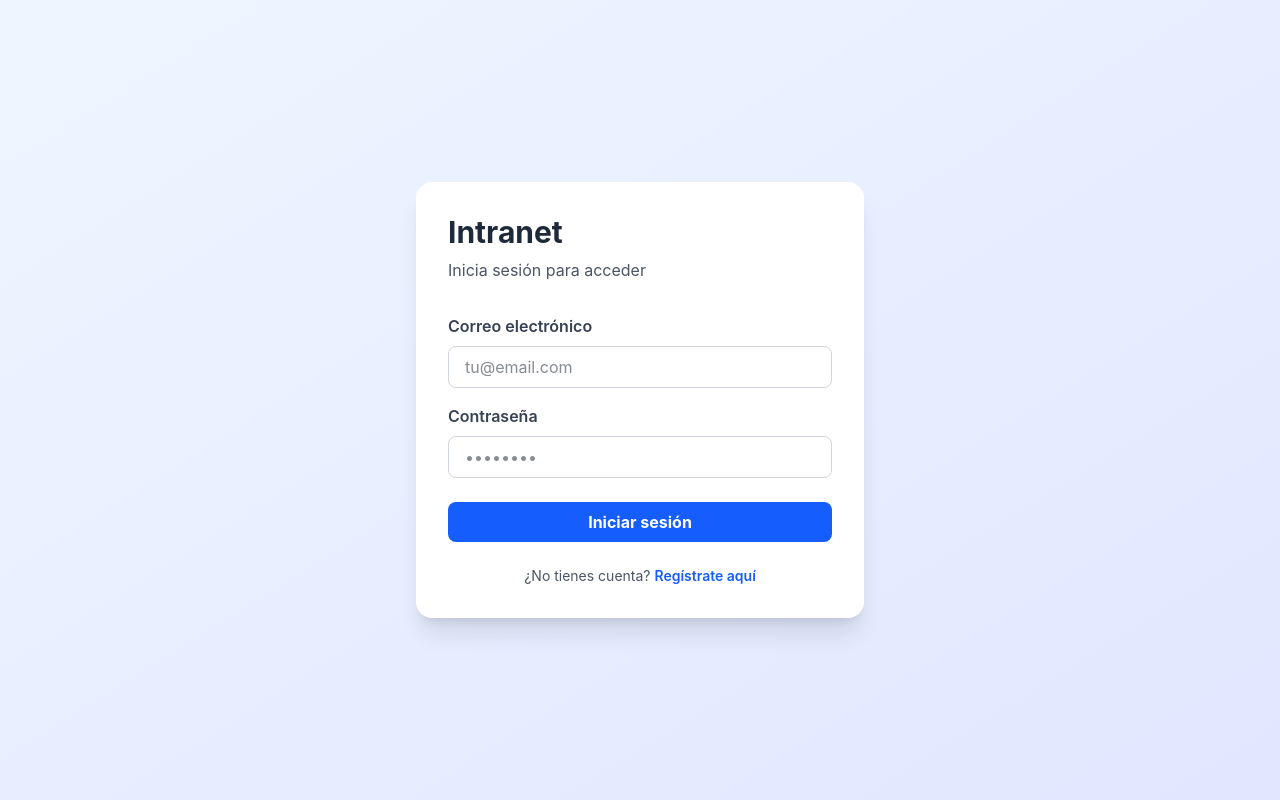
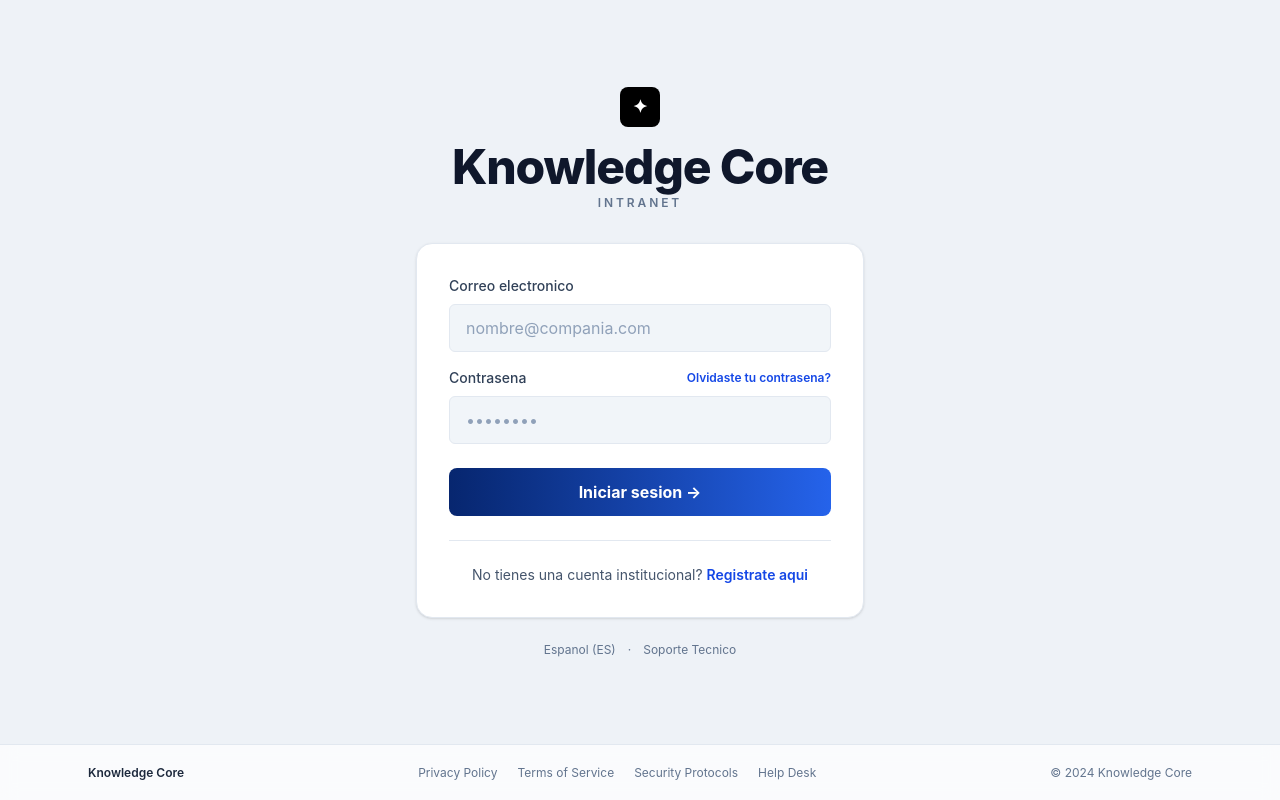
Before and after one commit to pablovalencia1404/intranet-knowledge, a React app in the folder frontend/: page /login in a window 1280 px wide. Built offline with nearby package versions, Linux system fonts and the light colour scheme; no server answers; the HTML template or start-up script is replaced by a standard one.

Commit message:
feat: Rediseñar componentes de Login y Registro con mejoras en la UI y funcionalidad

```diff
--- a/frontend/src/componentes/Login.jsx
+++ b/frontend/src/componentes/Login.jsx
@@ -48,42 +48,52 @@ export default function Login({ onLogin }) {
   };
 
   return (
-    <div className="min-h-screen bg-gradient-to-br from-blue-50 to-indigo-100 flex items-center justify-center p-4">
-      <div className="bg-white rounded-2xl shadow-xl p-8 w-full max-w-md">
-        <h1 className="text-3xl font-bold text-gray-800 mb-2">Intranet</h1>
-        <p className="text-gray-600 mb-8">Inicia sesión para acceder</p>
+    <div className="min-h-screen bg-[#eef2f7] flex flex-col">
+      <div className="flex-1 flex items-center justify-center p-4 md:p-8">
+        <div className="w-full max-w-xl">
+          <div className="text-center mb-8">
+            <div className="inline-flex h-10 w-10 items-center justify-center rounded-lg bg-black text-white text-lg font-bold">✦</div>
+            <h1 className="mt-4 text-5xl font-extrabold tracking-tight text-slate-900">Knowledge Core</h1>
+            <p className="mt-1 text-xs uppercase tracking-[0.24em] text-slate-500 font-semibold">Intranet</p>
+          </div>
 
+          <div className="bg-white rounded-2xl border border-slate-200 shadow-sm p-6 md:p-8 max-w-md mx-auto">
             <form onSubmit={handleLogin}>
               <div className="mb-4">
-            <label className="block text-gray-700 font-semibold mb-2">
-              Correo electrónico
+                <label className="block text-sm text-slate-700 font-medium mb-2">
+                  Correo electronico
                 </label>
                 <input
                   type="email"
                   value={email}
                   onChange={(e) => setEmail(e.target.value)}
                   required
-              className="w-full px-4 py-2 border border-gray-300 rounded-lg focus:outline-none focus:ring-2 focus:ring-blue-500"
-              placeholder="tu@email.com"
+                  className="w-full h-12 px-4 bg-slate-100 border border-slate-200 rounded-md text-slate-800 placeholder:text-slate-400 focus:outline-none focus:ring-2 focus:ring-blue-500"
+                  placeholder="nombre@compania.com"
                 />
               </div>
 
               <div className="mb-6">
-            <label className="block text-gray-700 font-semibold mb-2">
-              Contraseña
+                <div className="flex items-center justify-between mb-2">
+                  <label className="block text-sm text-slate-700 font-medium">
+                    Contrasena
                   </label>
+                  <button type="button" className="text-xs text-blue-700 hover:text-blue-900 font-semibold">
+                    Olvidaste tu contrasena?
+                  </button>
+                </div>
                 <input
                   type="password"
                   value={contraseña}
                   onChange={(e) => setContraseña(e.target.value)}
                   required
-              className="w-full px-4 py-2 border border-gray-300 rounded-lg focus:outline-none focus:ring-2 focus:ring-blue-500"
+                  className="w-full h-12 px-4 bg-slate-100 border border-slate-200 rounded-md text-slate-800 placeholder:text-slate-400 focus:outline-none focus:ring-2 focus:ring-blue-500"
                   placeholder="••••••••"
                 />
               </div>
 
               {error && (
-            <div className="mb-4 p-3 bg-red-100 border border-red-400 text-red-700 rounded-lg text-sm">
+                <div className="mb-4 p-3 bg-red-50 border border-red-200 text-red-700 rounded-lg text-sm">
                   {error}
                 </div>
               )}
@@ -91,19 +101,42 @@ export default function Login({ onLogin }) {
               <button
                 type="submit"
                 disabled={cargando}
-            className="w-full bg-blue-600 hover:bg-blue-700 disabled:bg-gray-400 text-white font-bold py-2 px-4 rounded-lg transition duration-200"
+                className="w-full h-12 bg-gradient-to-r from-[#07266f] to-[#2563eb] hover:from-[#061d56] hover:to-[#1f56cf] disabled:opacity-60 text-white font-bold rounded-lg transition"
               >
-            {cargando ? 'Iniciando sesión...' : 'Iniciar sesión'}
+                {cargando ? 'Iniciando sesion...' : 'Iniciar sesion →'}
               </button>
             </form>
 
-        <p className="text-center text-gray-600 mt-6 text-sm">
-          ¿No tienes cuenta?{' '}
-          <Link to="/registrarse" className="text-blue-600 hover:underline font-semibold">
-            Regístrate aquí
+            <div className="my-6 border-t border-slate-200" />
+
+            <p className="text-center text-slate-600 text-sm">
+              No tienes una cuenta institucional?{' '}
+              <Link to="/registrarse" className="text-blue-700 hover:text-blue-900 font-semibold">
+                Registrate aqui
               </Link>
             </p>
           </div>
+
+          <div className="text-center mt-6 text-xs text-slate-500">
+            <button type="button" className="hover:text-slate-700">Espanol (ES)</button>
+            <span className="mx-3">·</span>
+            <button type="button" className="hover:text-slate-700">Soporte Tecnico</button>
+          </div>
+        </div>
+      </div>
+
+      <footer className="h-14 border-t border-slate-200 bg-white/70 backdrop-blur">
+        <div className="h-full max-w-6xl mx-auto px-4 md:px-6 flex items-center justify-between text-xs text-slate-500">
+          <p className="font-semibold text-slate-800">Knowledge Core</p>
+          <div className="hidden md:flex items-center gap-5">
+            <span>Privacy Policy</span>
+            <span>Terms of Service</span>
+            <span>Security Protocols</span>
+            <span>Help Desk</span>
+          </div>
+          <p>© 2024 Knowledge Core</p>
+        </div>
+      </footer>
     </div>
   );
 }
--- a/frontend/src/componentes/Registrarse.jsx
+++ b/frontend/src/componentes/Registrarse.jsx
@@ -61,14 +61,22 @@ export default function Registrarse() {
   };
 
   return (
-    <div className="min-h-screen bg-gradient-to-br from-blue-50 to-indigo-100 flex items-center justify-center p-4">
-      <div className="bg-white rounded-2xl shadow-xl p-8 w-full max-w-md">
-        <h1 className="text-3xl font-bold text-gray-800 mb-2">Crear Cuenta</h1>
-        <p className="text-gray-600 mb-8">Regístrate para acceder a la intranet</p>
+    <div className="min-h-screen bg-[#eef2f7] flex flex-col">
+      <div className="flex-1 flex items-center justify-center p-4 md:p-8">
+        <div className="w-full max-w-xl">
+          <div className="text-center mb-8">
+            <div className="inline-flex h-10 w-10 items-center justify-center rounded-lg bg-black text-white text-lg font-bold">✦</div>
+            <h1 className="mt-4 text-5xl font-extrabold tracking-tight text-slate-900">Knowledge Core</h1>
+            <p className="mt-1 text-xs uppercase tracking-[0.24em] text-slate-500 font-semibold">Institutional Intelligence</p>
+          </div>
 
-        <form onSubmit={handleRegistro}>
+          <div className="bg-white rounded-2xl border border-slate-200 shadow-sm p-6 md:p-8 max-w-md mx-auto">
+            <h2 className="text-4xl font-extrabold tracking-tight text-slate-900">Crear Cuenta</h2>
+            <p className="mt-2 text-slate-600 text-sm">Unete a la galeria de inteligencia institucional.</p>
+
+            <form onSubmit={handleRegistro} className="mt-6">
               <div className="mb-4">
-            <label className="block text-gray-700 font-semibold mb-2">
+                <label className="block text-[11px] uppercase tracking-[0.12em] text-slate-700 font-semibold mb-2">
                   Nombre completo
                 </label>
                 <input
@@ -76,61 +84,61 @@ export default function Registrarse() {
                   value={nombre}
                   onChange={(e) => setNombre(e.target.value)}
                   required
-              className="w-full px-4 py-2 border border-gray-300 rounded-lg focus:outline-none focus:ring-2 focus:ring-blue-500"
-              placeholder="Tu nombre"
+                  className="w-full h-11 px-4 bg-slate-100 border border-slate-200 rounded-md text-slate-800 placeholder:text-slate-400 focus:outline-none focus:ring-2 focus:ring-blue-500"
+                  placeholder="John Doe"
                 />
               </div>
 
               <div className="mb-4">
-            <label className="block text-gray-700 font-semibold mb-2">
-              Correo electrónico
+                <label className="block text-[11px] uppercase tracking-[0.12em] text-slate-700 font-semibold mb-2">
+                  Correo electronico
                 </label>
                 <input
                   type="email"
                   value={email}
                   onChange={(e) => setEmail(e.target.value)}
                   required
-              className="w-full px-4 py-2 border border-gray-300 rounded-lg focus:outline-none focus:ring-2 focus:ring-blue-500"
-              placeholder="tu@email.com"
+                  className="w-full h-11 px-4 bg-slate-100 border border-slate-200 rounded-md text-slate-800 placeholder:text-slate-400 focus:outline-none focus:ring-2 focus:ring-blue-500"
+                  placeholder="nombre@institucion.com"
                 />
               </div>
 
               <div className="mb-4">
-            <label className="block text-gray-700 font-semibold mb-2">
-              Contraseña
+                <label className="block text-[11px] uppercase tracking-[0.12em] text-slate-700 font-semibold mb-2">
+                  Contrasena
                 </label>
                 <input
                   type="password"
                   value={contraseña}
                   onChange={(e) => setContraseña(e.target.value)}
                   required
-              className="w-full px-4 py-2 border border-gray-300 rounded-lg focus:outline-none focus:ring-2 focus:ring-blue-500"
+                  className="w-full h-11 px-4 bg-slate-100 border border-slate-200 rounded-md text-slate-800 placeholder:text-slate-400 focus:outline-none focus:ring-2 focus:ring-blue-500"
                   placeholder="••••••••"
                 />
               </div>
 
               <div className="mb-6">
-            <label className="block text-gray-700 font-semibold mb-2">
-              Confirmar contraseña
+                <label className="block text-[11px] uppercase tracking-[0.12em] text-slate-700 font-semibold mb-2">
+                  Confirmar contrasena
                 </label>
                 <input
                   type="password"
                   value={confirmarContraseña}
                   onChange={(e) => setConfirmarContraseña(e.target.value)}
                   required
-              className="w-full px-4 py-2 border border-gray-300 rounded-lg focus:outline-none focus:ring-2 focus:ring-blue-500"
+                  className="w-full h-11 px-4 bg-slate-100 border border-slate-200 rounded-md text-slate-800 placeholder:text-slate-400 focus:outline-none focus:ring-2 focus:ring-blue-500"
                   placeholder="••••••••"
                 />
               </div>
 
               {error && (
-            <div className="mb-4 p-3 bg-red-100 border border-red-400 text-red-700 rounded-lg text-sm">
+                <div className="mb-4 p-3 bg-red-50 border border-red-200 text-red-700 rounded-lg text-sm">
                   {error}
                 </div>
               )}
 
               {exito && (
-            <div className="mb-4 p-3 bg-green-100 border border-green-400 text-green-700 rounded-lg text-sm">
+                <div className="mb-4 p-3 bg-emerald-50 border border-emerald-200 text-emerald-700 rounded-lg text-sm">
                   {exito}
                 </div>
               )}
@@ -138,19 +146,40 @@ export default function Registrarse() {
               <button
                 type="submit"
                 disabled={cargando}
-            className="w-full bg-blue-600 hover:bg-blue-700 disabled:bg-gray-400 text-white font-bold py-2 px-4 rounded-lg transition duration-200"
+                className="w-full h-12 bg-gradient-to-r from-[#1552c9] to-[#4f83f1] hover:from-[#1248b0] hover:to-[#3f73dd] disabled:opacity-60 text-white font-bold rounded-lg transition"
               >
-            {cargando ? 'Creando cuenta...' : 'Registrarse'}
+                {cargando ? 'Creando cuenta...' : 'Registrarse →'}
               </button>
             </form>
 
-        <p className="text-center text-gray-600 mt-6 text-sm">
-          ¿Ya tienes cuenta?{' '}
-          <Link to="/login" className="text-blue-600 hover:underline font-semibold">
-            Inicia sesión aquí
+            <p className="text-center text-slate-600 mt-6 text-sm">
+              Ya tienes una cuenta?{' '}
+              <Link to="/login" className="text-blue-700 hover:text-blue-900 font-semibold">
+                Inicia sesion aqui
               </Link>
             </p>
           </div>
+
+          <div className="text-center mt-6 text-[11px] uppercase tracking-[0.16em] text-slate-400 font-semibold">
+            <button type="button" className="hover:text-slate-600">Politica de Privacidad</button>
+            <span className="mx-3"> </span>
+            <button type="button" className="hover:text-slate-600">Terminos de Uso</button>
+          </div>
+        </div>
+      </div>
+
+      <footer className="h-14 border-t border-slate-200 bg-white/70 backdrop-blur">
+        <div className="h-full max-w-6xl mx-auto px-4 md:px-6 flex items-center justify-between text-xs text-slate-500">
+          <p className="font-semibold text-slate-800">Knowledge Core</p>
+          <div className="hidden md:flex items-center gap-5">
+            <span>Privacy Policy</span>
+            <span>Terms of Service</span>
+            <span>Security Protocols</span>
+            <span>Help Desk</span>
+          </div>
+          <p>© 2024 Knowledge Core</p>
+        </div>
+      </footer>
     </div>
   );
 }
```
Lines whose indentation alone changed are shown as unchanged.
